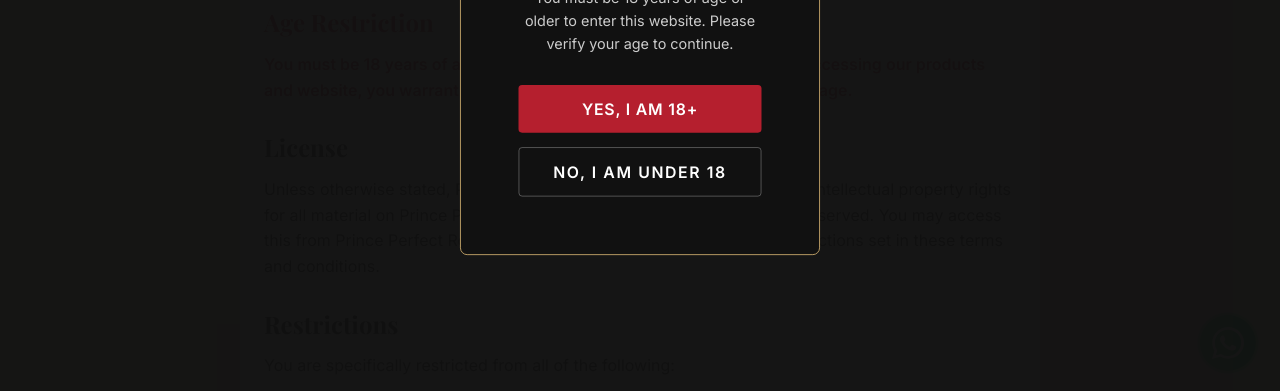
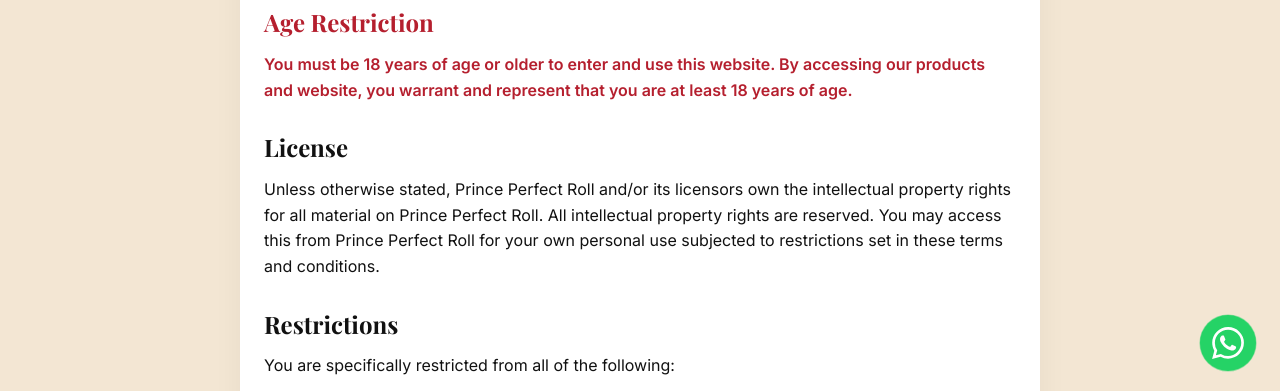
Before and after one commit to devesh2006/perfect_roll, a website: page terms.html in a window 1280 px wide. Shown: the part 405-796 px from the top of the page. Drawn offline with Linux system fonts and the light colour scheme.

Commit message:
seo fixes 5

```diff
--- a/terms.html
+++ b/terms.html
@@ -37,8 +37,13 @@
   <script>
     (function() {
       if (localStorage.getItem('age_verified') === 'true') return;
-      const botPattern = /bot|googlebot|spider|crawler|lighthouse|chrome-lighthouse|google-pagerenderer|page speed|facebookexternalhit|linkedinbot|slackbot|pingdom|gtmetrix|semrush|ahrefs|rogerbot|duckduckgo/i;
+      const botPattern = /bot|googlebot|google|spider|crawler|lighthouse|chrome-lighthouse|google-pagerenderer|page speed|facebookexternalhit|linkedinbot|slackbot|pingdom|gtmetrix|semrush|ahrefs|rogerbot|duckduckgo/i;
       if (botPattern.test(navigator.userAgent)) return;
+
+      // Also bypass age gate if no user interaction is possible (headless browsers)
+      if (!navigator.webdriver === false) return;
+      if (navigator.webdriver) return;
+
       document.documentElement.classList.add('age-gate-active');
     })();
   </script>
```
Also changed, not shown: about.html (+6 -1 lines), contact.html (+6 -1 lines), distributors.html (+6 -1 lines), documentation.html (+6 -1 lines), generate.js (+6 -1 lines), index.html (+6 -1 lines), privacy.html (+6 -1 lines), products.html (+6 -1 lines).
